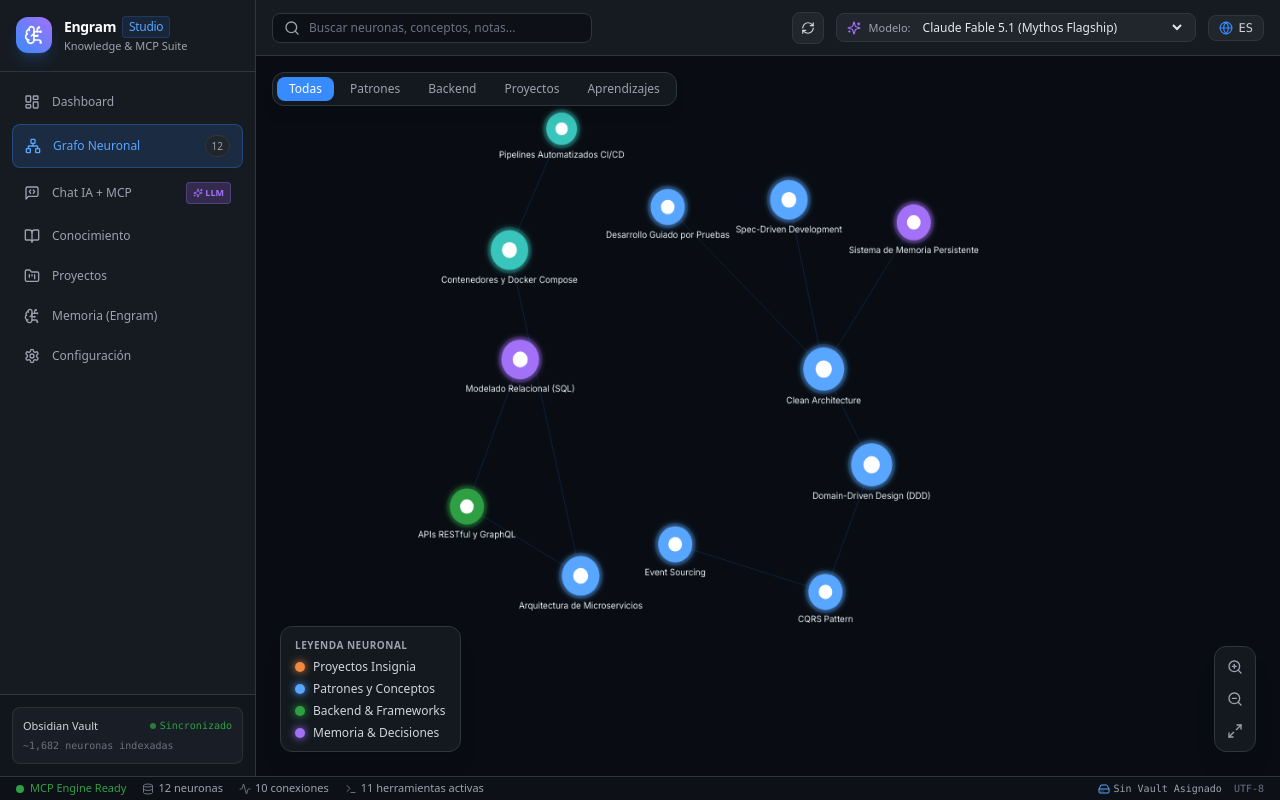
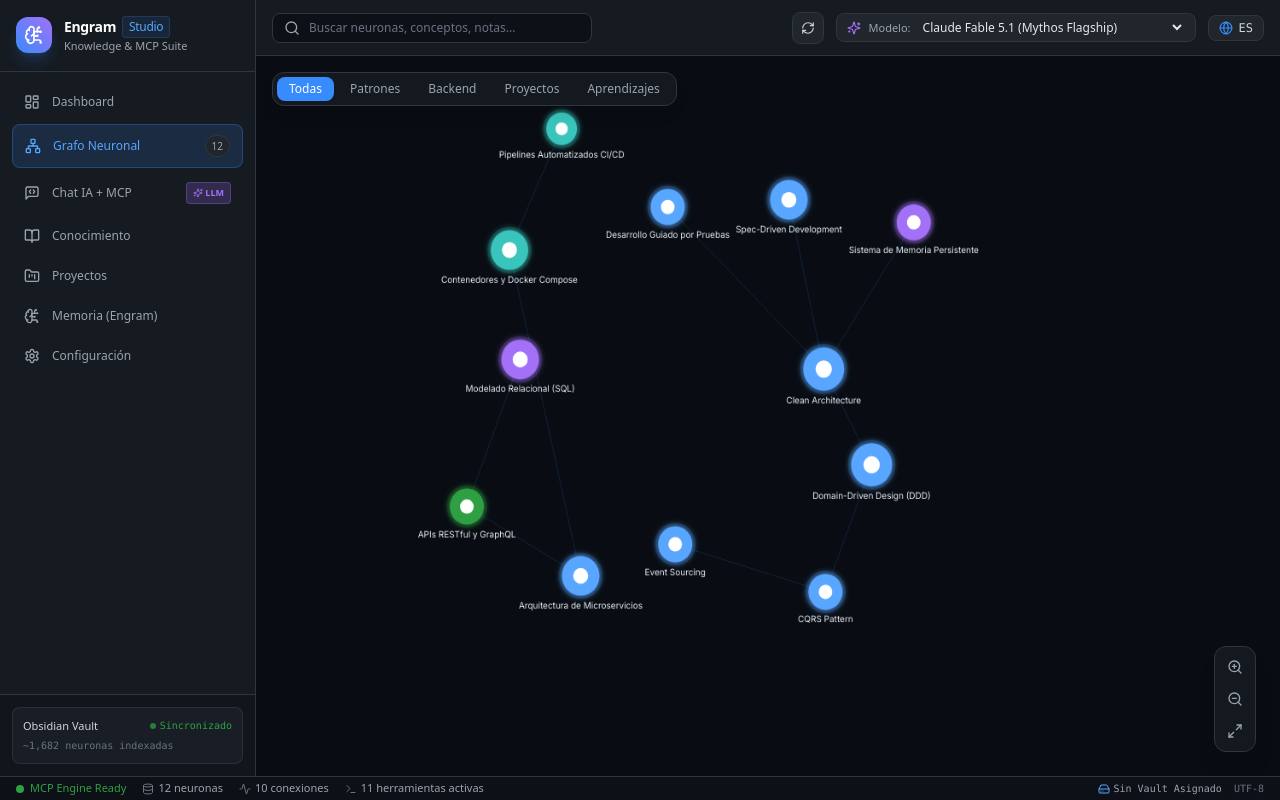
Before and after one commit to DanielMMiralles/Engram-Studio, a React (Vite) app: page / in a window 1280 px wide. Built offline with nearby package versions, Linux system fonts and the light colour scheme.

Commit message:
feat: implement native VaultWatcher with real-time new neuron birth shockwave animations in Brain Graph

```diff
--- a/src/views/BrainGraph.tsx
+++ b/src/views/BrainGraph.tsx
@@ -1,5 +1,5 @@
 import React, { useEffect, useRef, useState } from 'react';
-import { ZoomIn, ZoomOut, Maximize2, Filter, Layers, Zap, Info } from 'lucide-react';
+import { ZoomIn, ZoomOut, Maximize2, Sparkles, X } from 'lucide-react';
 import { useApp } from '../context/AppContext';
 import { GraphNode } from '../types';
 
@@ -7,25 +7,24 @@ export const BrainGraph: React.FC = () => {
   const { graphData, setSelectedNode, selectedNode, searchQuery, lang } = useApp();
   const canvasRef = useRef<HTMLCanvasElement | null>(null);
 
-  // Transform states
   const [zoom, setZoom] = useState(1);
   const [pan, setPan] = useState({ x: 0, y: 0 });
   const [isDragging, setIsDragging] = useState(false);
   const [dragStart, setDragStart] = useState({ x: 0, y: 0 });
   const [activeCategory, setActiveCategory] = useState<string>('all');
   const [hoveredNode, setHoveredNode] = useState<GraphNode | null>(null);
+  const [latestNeuronNotice, setLatestNeuronNotice] = useState<string | null>(null);
 
-  // Physics simulation nodes
   const simNodesRef = useRef<any[]>([]);
+  const simLinksRef = useRef<any[]>([]);
 
   useEffect(() => {
-    // Initialize nodes positions in a cosmic circle layout
     const width = 1000;
     const height = 700;
     const center = { x: width / 2, y: height / 2 };
 
     simNodesRef.current = graphData.nodes.map((node, i) => {
-      const angle = (i / graphData.nodes.length) * 2 * Math.PI;
+      const angle = (i / Math.max(graphData.nodes.length, 1)) * 2 * Math.PI;
       const radius = 180 + (i % 3) * 60;
       return {
         ...node,
@@ -35,7 +34,37 @@ export const BrainGraph: React.FC = () => {
         vy: 0
       };
     });
+    simLinksRef.current = [...graphData.links];
   }, [graphData]);
+
+  // Listen for real-time new neurons added by VaultWatcher
+  useEffect(() => {
+    if ((window as any).devbrainApi?.onNodeAdded) {
+      const unsubscribe = (window as any).devbrainApi.onNodeAdded((data: { node: any; links: any[] }) => {
+        const center = { x: 500, y: 350 };
+        const newNode = {
+          ...data.node,
+          x: center.x + (Math.random() - 0.5) * 200,
+          y: center.y + (Math.random() - 0.5) * 200,
+          vx: 0,
+          vy: 0,
+          isNew: true,
+          birthTime: Date.now()
+        };
+
+        // Add to simulation
+        simNodesRef.current = [...simNodesRef.current.filter(n => n.id !== newNode.id), newNode];
+        simLinksRef.current = [...simLinksRef.current, ...data.links];
+
+        setLatestNeuronNotice(`✨ Nueva neurona aprendida: "${newNode.label}"`);
+        setTimeout(() => setLatestNeuronNotice(null), 5000);
+      });
+
+      return () => {
+        if (typeof unsubscribe === 'function') unsubscribe();
+      };
+    }
+  }, []);
 
   // Main Canvas Render Loop
   useEffect(() => {
@@ -56,7 +85,7 @@ export const BrainGraph: React.FC = () => {
       const nodeMap = new Map<string, any>(nodes.map(n => [n.id, n]));
 
       // 1. Draw Synaptic Links
-      for (const link of graphData.links) {
+      for (const link of simLinksRef.current) {
         const source = nodeMap.get(link.source);
         const target = nodeMap.get(link.target);
         if (source && target) {
@@ -70,7 +99,7 @@ export const BrainGraph: React.FC = () => {
           ctx.lineWidth = isConnected ? 2 : 1;
           ctx.stroke();
 
-          // Draw small moving synaptic signal particle if selected
+          // Animated signal particle
           if (isConnected) {
             const t = (Date.now() % 2000) / 2000;
             const px = source.x + (target.x - source.x) * t;
@@ -87,6 +116,7 @@ export const BrainGraph: React.FC = () => {
       }
 
       // 2. Draw Neural Nodes
+      const now = Date.now();
       for (const node of nodes) {
         const isMatch = searchQuery
           ? node.label.toLowerCase().includes(searchQuery.toLowerCase())
@@ -94,8 +124,19 @@ export const BrainGraph: React.FC = () => {
         const isSelected = selectedNode?.id === node.id;
         const isHovered = hoveredNode?.id === node.id;
 
-        const baseRadius = node.val * 2 + 6;
+        const baseRadius = (node.val || 5) * 2 + 6;
         const radius = isSelected ? baseRadius * 1.3 : baseRadius;
+
+        // Shockwave expansion animation for newly born neurons (<4 seconds old)
+        if (node.isNew && (now - node.birthTime) < 4000) {
+          const ageRatio = (now - node.birthTime) / 4000;
+          const waveRadius = radius + ageRatio * 35;
+          ctx.beginPath();
+          ctx.arc(node.x, node.y, waveRadius, 0, 2 * Math.PI);
+          ctx.strokeStyle = `rgba(46, 160, 67, ${1 - ageRatio})`;
+          ctx.lineWidth = 2.5;
+          ctx.stroke();
+        }
 
         // Outer Glow
         ctx.beginPath();
@@ -136,9 +177,8 @@ export const BrainGraph: React.FC = () => {
     render();
 
     return () => cancelAnimationFrame(animId);
-  }, [graphData, pan, zoom, selectedNode, hoveredNode, searchQuery]);
+  }, [pan, zoom, selectedNode, hoveredNode, searchQuery]);
 
-  // Handle Canvas Mouse Interaction
   const handleMouseDown = (e: React.MouseEvent<HTMLCanvasElement>) => {
     setIsDragging(true);
     setDragStart({ x: e.clientX - pan.x, y: e.clientY - pan.y });
@@ -148,7 +188,6 @@ export const BrainGraph: React.FC = () => {
     if (isDragging) {
       setPan({ x: e.clientX - dragStart.x, y: e.clientY - dragStart.y });
     } else {
-      // Hit test for nodes
       const canvas = canvasRef.current;
       if (!canvas) return;
       const rect = canvas.getBoundingClientRect();
@@ -158,7 +197,7 @@ export const BrainGraph: React.FC = () => {
       const found = simNodesRef.current.find(n => {
         const dx = n.x - mouseX;
         const dy = n.y - mouseY;
-        return Math.sqrt(dx * dx + dy * dy) < (n.val * 2 + 8);
+        return Math.sqrt(dx * dx + dy * dy) < ((n.val || 5) * 2 + 8);
       });
       setHoveredNode(found || null);
     }
@@ -173,6 +212,17 @@ export const BrainGraph: React.FC = () => {
 
   return (
     <div className="relative w-full h-full bg-[#090d13] overflow-hidden flex flex-col select-none">
+      {/* Real-time New Neuron Notification Banner */}
+      {latestNeuronNotice && (
+        <div className="absolute top-16 left-1/2 -translate-x-1/2 z-20 bg-accent-green/20 border border-accent-green/40 backdrop-blur px-4 py-2 rounded-xl text-xs text-accent-green font-medium flex items-center gap-2 shadow-2xl animate-in fade-in slide-in-from-top-4 duration-300">
+          <Sparkles className="w-4 h-4 animate-spin text-accent-green" />
+          <span>{latestNeuronNotice}</span>
+          <button onClick={() => setLatestNeuronNotice(null)} className="hover:text-white ml-2">
+            <X className="w-3.5 h-3.5" />
+          </button>
+        </div>
+      )}
+
       {/* Top Floating Control Bar */}
       <div className="absolute top-4 left-4 z-10 flex items-center gap-2">
         <div className="flex items-center gap-1 bg-surface/90 backdrop-blur border border-border p-1 rounded-xl shadow-lg">
@@ -219,29 +269,6 @@ export const BrainGraph: React.FC = () => {
         </div>
       </div>
 
-      {/* Bottom Left Legend */}
-      <div className="absolute bottom-6 left-6 z-10 bg-surface/90 backdrop-blur border border-border px-3.5 py-2.5 rounded-xl shadow-xl text-xs space-y-1.5">
-        <div className="text-[10px] text-gray-400 font-bold uppercase tracking-wider mb-1">
-          {lang === 'es' ? 'Leyenda Neuronal' : 'Neural Legend'}
-        </div>
-        <div className="flex items-center gap-2">
-          <span className="w-2.5 h-2.5 rounded-full bg-[#f0883e] shadow-[0_0_8px_#f0883e]"></span>
-          <span className="text-gray-300">Proyectos Insignia</span>
-        </div>
-        <div className="flex items-center gap-2">
-          <span className="w-2.5 h-2.5 rounded-full bg-[#58a6ff] shadow-[0_0_8px_#58a6ff]"></span>
-          <span className="text-gray-300">Patrones y Conceptos</span>
-        </div>
-        <div className="flex items-center gap-2">
-          <span className="w-2.5 h-2.5 rounded-full bg-[#2ea043] shadow-[0_0_8px_#2ea043]"></span>
-          <span className="text-gray-300">Backend & Frameworks</span>
-        </div>
-        <div className="flex items-center gap-2">
-          <span className="w-2.5 h-2.5 rounded-full bg-[#a371f7] shadow-[0_0_8px_#a371f7]"></span>
-          <span className="text-gray-300">Memoria & Decisiones</span>
-        </div>
-      </div>
-
       {/* Canvas */}
       <canvas
         ref={canvasRef}
```
Also changed, not shown: electron/main.ts (+20 -0 lines), electron/preload.ts (+10 -0 lines), electron/vault-watcher.ts (added, +102 -0 lines).
